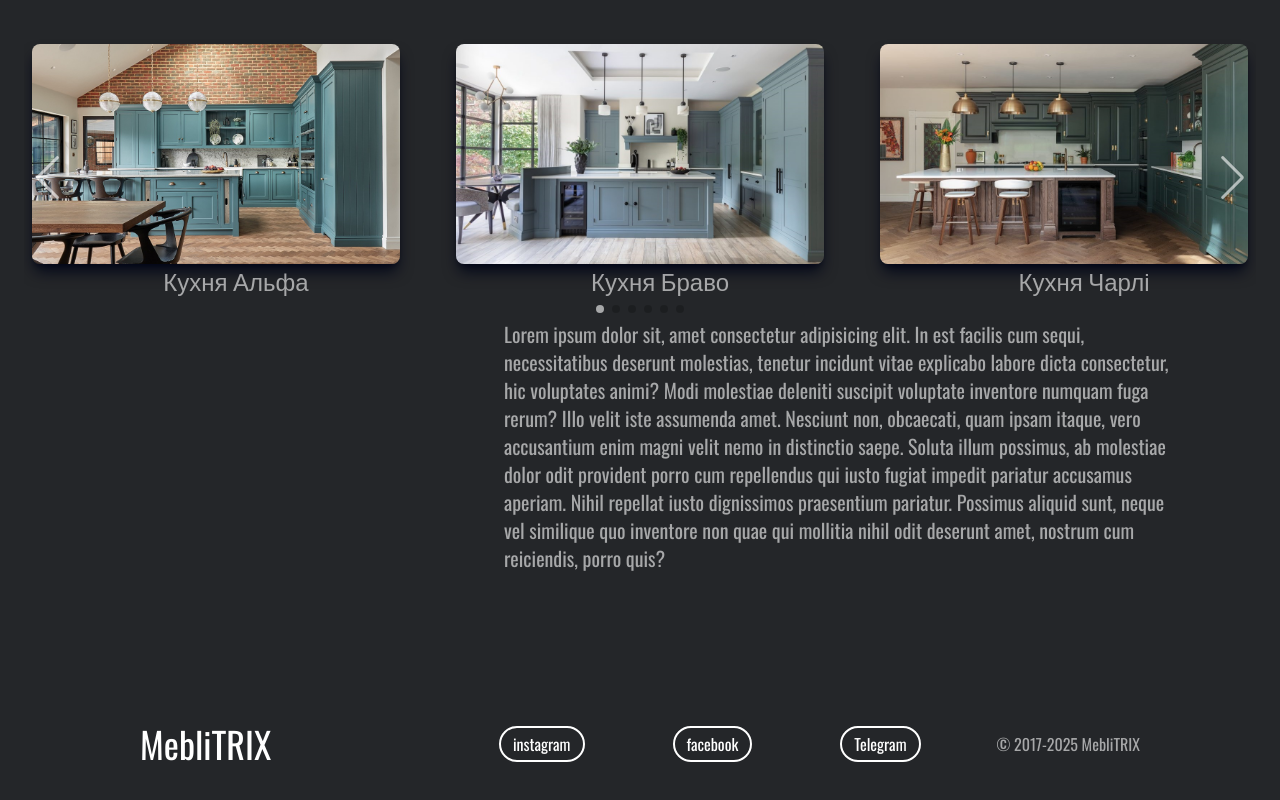
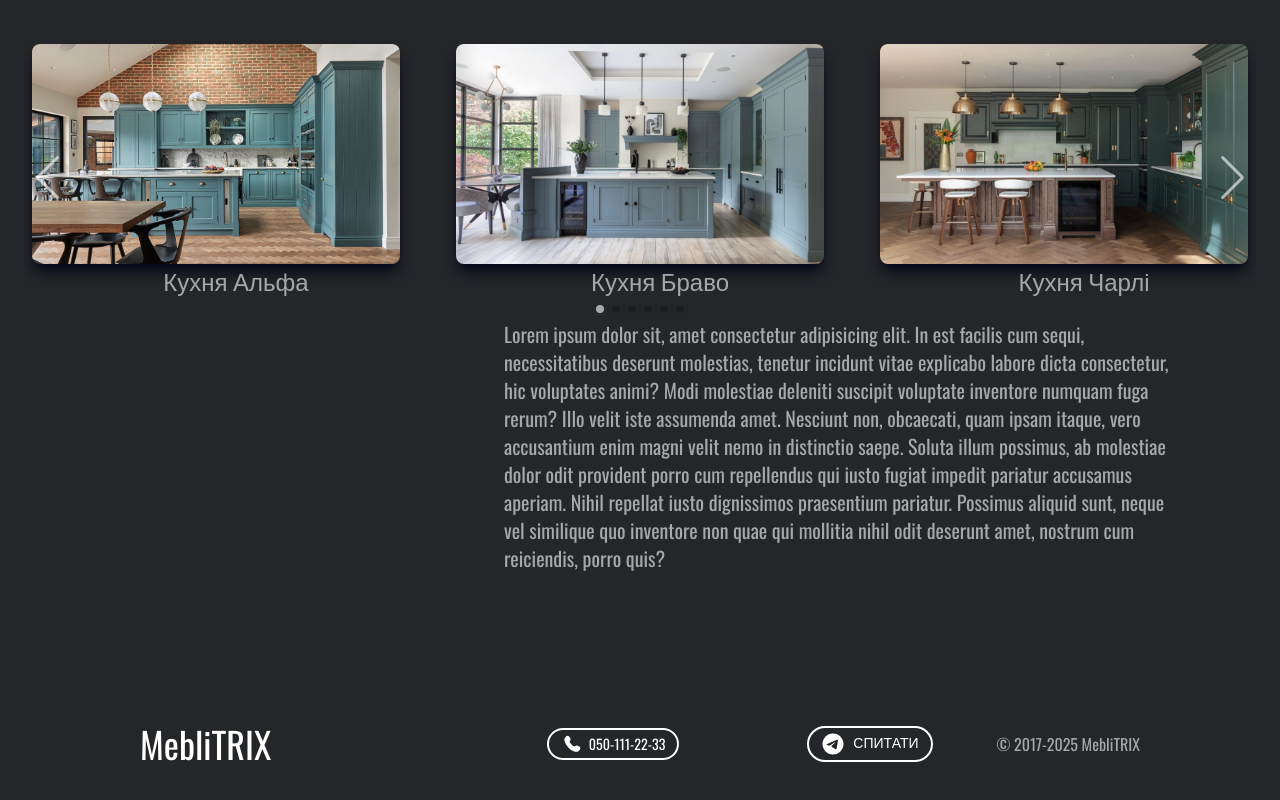
Before and after one commit to SerhiiRud/meblitrix, a Next.js app: page / in a window 1280 px wide. Shown: the part 2544-3344 px from the top of the page. Built offline with nearby package versions, Linux system fonts and the light colour scheme.

Commit message:
telgram name+

```diff
--- a/src/components/Footer.tsx
+++ b/src/components/Footer.tsx
@@ -1,32 +1,38 @@
 import Link from "next/link";
+
+import Logo from "./Logo";
+import Telegram from "/public/icons/telegram.svg";
+import Phone from "/public/icons/phone.svg";
+import headerData from "@/data/header.json";
 
 const Footer = () => {
   return (
     <footer className=" overflow-hidden py-14 bg-mainBcg">
       <div id="container" className="container">
         <div className="px-5 w-full h-full items-center flex justify-between mb-6 sm:mb-0">
-          <Link
-            href="/"
-            className="text-white font-oswald text-4xl hover-text-shadow transition-all duration-300 ease-in-out"
-          >
-            MebliTRIX
-          </Link>
+          <Logo />
           <ul className="flex justify-center sm:flex-row items-center sm:gap-16">
-            <li className="flex gap-3 border-2 border-white hover:bg-white text-white hover:text-mainBcg transition-all duration-300 ease-in-out mx-3 rounded-full px-3 py-1 hover:shadow-[4px_4px_30px_0px_rgba(207,188,185,0.9)] ">
-              <Link href="https://www.instagram.com" target="_blank">
-                instagram
+            <li className="">
+              <Link
+                href={`tel:${headerData.phone}`}
+                className="md:text-sm md:block font-oswald hidden border-2 border-white rounded-full px-2 xl:px-3 py-1 cursor-pointer text-white hover:bg-white  hover:text-mainBcg hover:shadow-[4px_4px_30px_0px_rgba(207,188,185,0.9)] transition-all duration-300 ease-in-out"
+              >
+                <div className="flex items-center gap-1 xl:gap-2">
+                  <Phone className="h-5 w-5" />
+                  <span>{headerData.phone}</span>
+                </div>
               </Link>
             </li>
-            <li className="flex gap-3 border-2 border-white hover:bg-white text-white hover:text-mainBcg transition-all duration-300 ease-in-out mx-3 rounded-full px-3 py-1 hover:shadow-[4px_4px_30px_0px_rgba(207,188,185,0.9)] ">
-              <Link href="https://facebook.com" target="_blank">
-                facebook
-              </Link>
-            </li>
-            <li className="flex gap-3 border-2 border-white hover:bg-white text-white hover:text-mainBcg transition-all duration-300 ease-in-out mx-3 rounded-full px-3 py-1 hover:shadow-[4px_4px_30px_0px_rgba(207,188,185,0.9)] ">
-              <Link href="https://t.me/" target="_blank">
-                Telegram
-              </Link>
-            </li>
+            <li className=""></li>
+            <Link
+              href={headerData.telegram}
+              className="md:text-sm md:block font-oswald border-2 border-white rounded-full px-2 xl:px-3 py-1 cursor-pointer text-white hover:bg-white  hover:text-mainBcg hover:shadow-[4px_4px_30px_0px_rgba(207,188,185,0.9)] transition-all duration-300 ease-in-out"
+            >
+              <div className="flex gap-1 xl:gap-2">
+                <Telegram className="h-6 w-6" />
+                <span>{headerData.buttonText}</span>
+              </div>
+            </Link>
             <li className="text-white/60">© 2017-2025 MebliTRIX</li>
           </ul>
         </div>
--- a/src/components/Header.tsx
+++ b/src/components/Header.tsx
@@ -63,7 +63,7 @@ const Header = () => {
               </Link>
 
               <Link
-                href="https://t.me/"
+                href={headerData.telegram}
                 className="md:text-sm md:block font-oswald hidden border-2 border-white rounded-full px-2 xl:px-3 py-1 cursor-pointer text-white hover:bg-white  hover:text-mainBcg hover:shadow-[4px_4px_30px_0px_rgba(207,188,185,0.9)] transition-all duration-300 ease-in-out"
               >
                 <div className="flex gap-1 xl:gap-2">
--- a/src/components/Logo.tsx
+++ b/src/components/Logo.tsx
@@ -2,7 +2,7 @@ import Link from "next/link";
 import headerData from "@/data/header.json";
 
 type LogoProps = {
-  onClick: () => void;
+  onClick?: () => void;
 };
 
 const Logo: React.FC<LogoProps> = ({ onClick }) => {
--- a/src/data/header.json
+++ b/src/data/header.json
@@ -22,6 +22,7 @@
     }
   ],
   "phone": "050-111-22-33",
+  "telegram": "https://t.me/nataliia_rud",
   "logoName": "MebliTRIX",
   "buttonText": "СПИТАТИ"
 }
```
